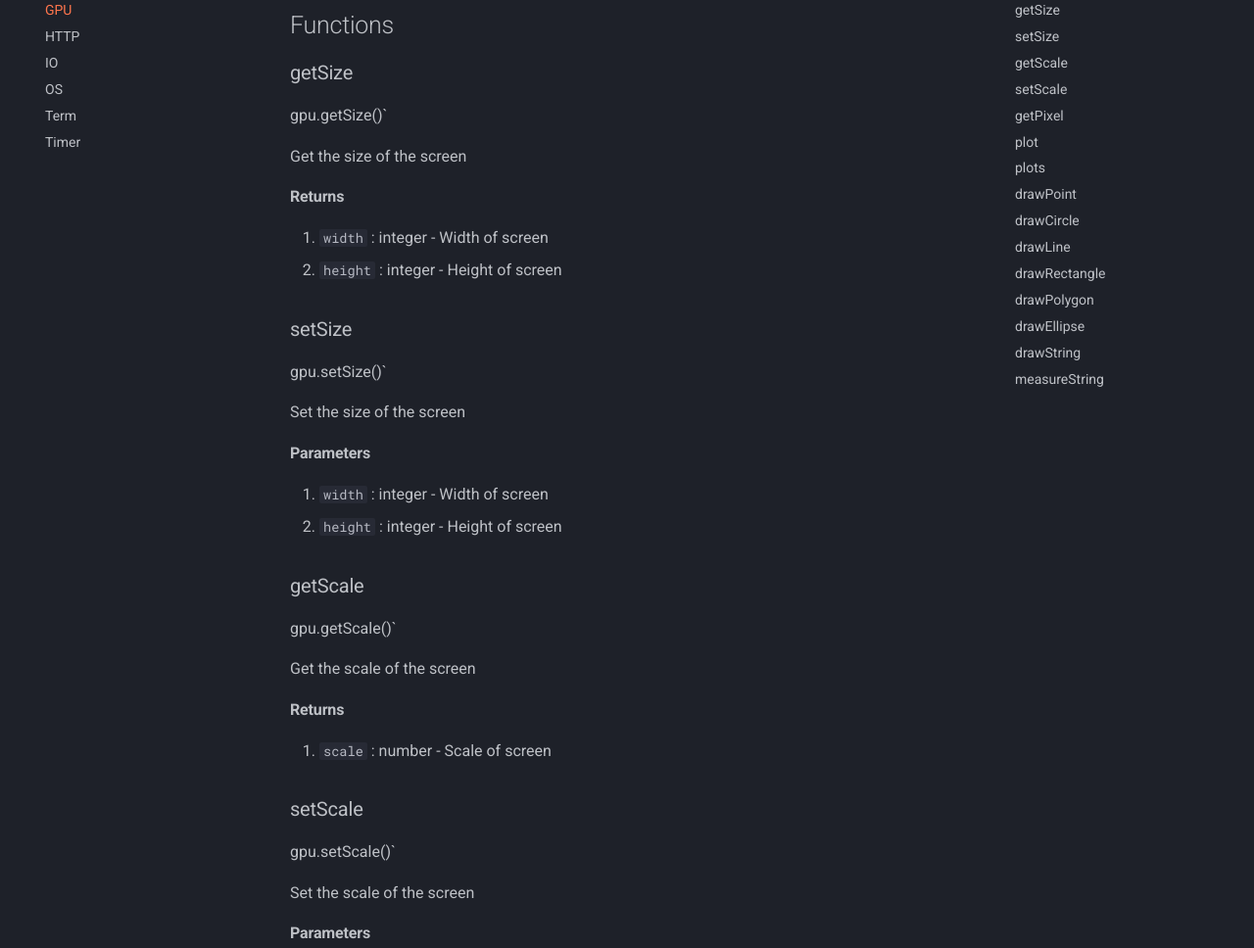
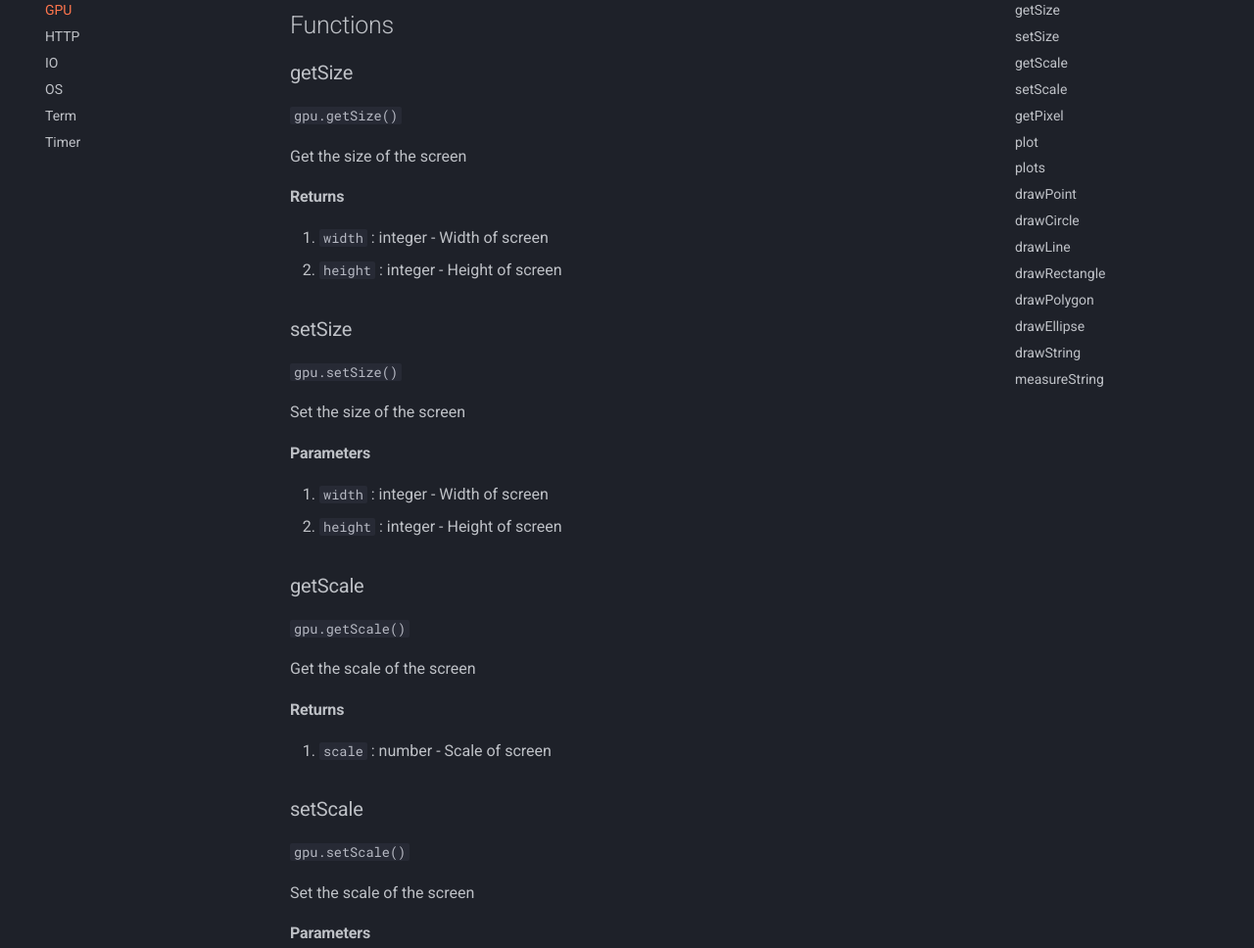
Before and after one commit to Ale32bit/Capy64-docs, an MkDocs documentation site: the page built from docs/Libraries/gpu.md, in a window 1280 px wide and 1400 px high, scrolled down 542 px. Shown: the part 152-1120 px from the top of the window at 98% size. Built offline with MkDocs 1.6.1 and Material for MkDocs 9.7.7, drawn with Linux system fonts in a browser that asks for light colours; comment, search, counter and statistics services are not loaded.

Commit message:
Fix markdown

```diff
--- a/docs/Libraries/gpu.md
+++ b/docs/Libraries/gpu.md
@@ -22,7 +22,7 @@ print(string.format("The screen size is %s by %s", width, height))
 
 ### getSize
 
-gpu.getSize()`
+`gpu.getSize()`
 
 Get the size of the screen
 
@@ -33,7 +33,7 @@ Get the size of the screen
 
 ### setSize
 
-gpu.setSize()`
+`gpu.setSize()`
 
 Set the size of the screen
 
@@ -44,7 +44,7 @@ Set the size of the screen
 
 ### getScale
 
-gpu.getScale()`
+`gpu.getScale()`
 
 Get the scale of the screen
 
@@ -54,7 +54,7 @@ Get the scale of the screen
 
 ### setScale
 
-gpu.setScale()`
+`gpu.setScale()`
 
 Set the scale of the screen
 
```
